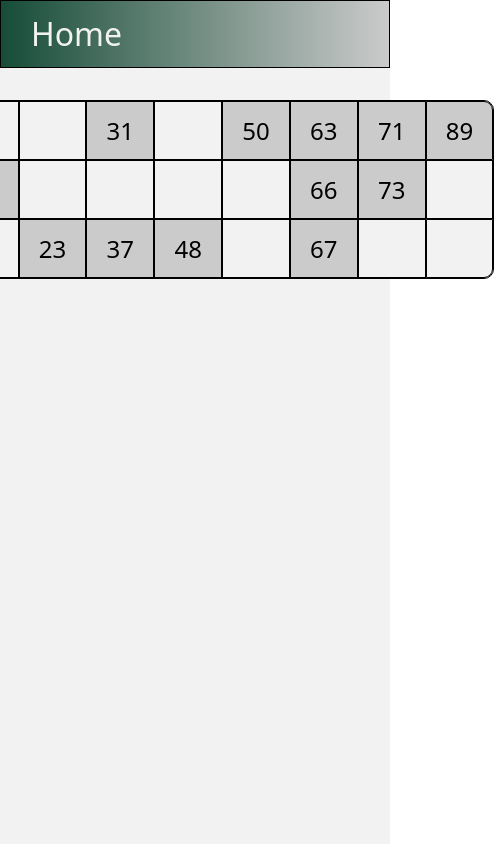
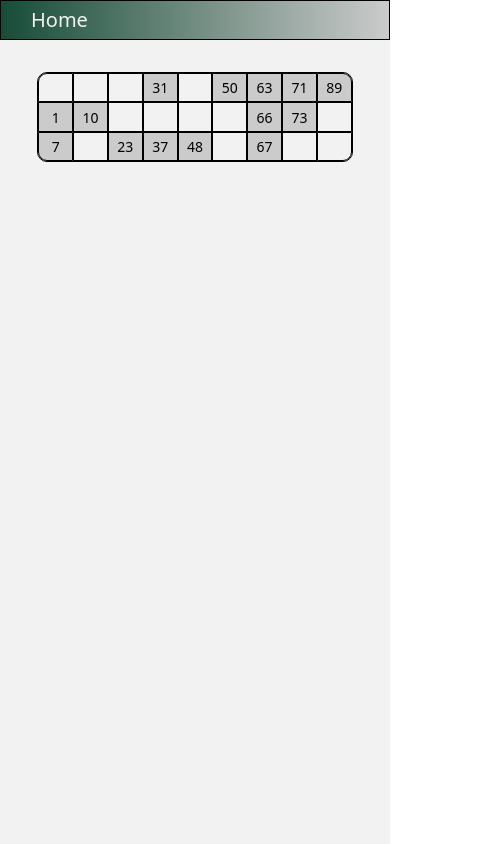
Before and after one commit to arnomatt/tombola, a React (Vite) app: page /cartelle/1 in a window 390 px wide. Shown: the whole page, 494 px wide, since content can reach past the window. Built offline with nearby package versions, Linux system fonts and the light colour scheme; a web font is replaced by a local one.

Commit message:
styling and responsive design fixes

```diff
--- a/src/App.css
+++ b/src/App.css
@@ -3,7 +3,7 @@
   flex-direction: column;
   align-items: center;
   width: 100vw;
-  height: 100vh;
+  min-height: 100vh;
   background: var(--background);
 }
 
--- a/src/components/cartelle/Cartella.css
+++ b/src/components/cartelle/Cartella.css
@@ -10,11 +10,23 @@
 .casella {
     text-align: center;
     border: 1px solid black;
-    padding: 0.5em 0.8em;
-    font-size: 1.5em;
+    padding: 0.3em 0.6em;
+    font-size: 24px;
     font-weight: 500;
     border-radius: 0;
     background: var(--secondary-color);
+}
+
+@media (max-width: 500px) {
+    .casella {
+        font-size: 16px;
+    }
+}
+
+@media (max-width: 420px) {
+    .casella {
+        font-size: 14px;
+    }
 }
 
 .cartella .casella:nth-child(1) {
--- a/src/components/navigation/NavBar.css
+++ b/src/components/navigation/NavBar.css
@@ -6,13 +6,25 @@
     align-items: center;
     width: 100%;
     box-sizing: border-box;
-    height: 8vh;
+    height: 2em;
     background: linear-gradient(to right, var(--primary-color), var(--secondary-color));
     padding: 10px 30px;
     border: 1px solid black;
+    font-size: 32px;
 }
 
 .navBar a {
     color: var(--text-color);
-    font-size: 2rem;
 }
+
+@media (max-width: 500px) {
+    .navBar {
+        font-size: 24px;
+    }
+}
+
+@media (max-width: 420px) {
+    .navBar {
+        font-size: 20px;
+    }
+}
--- a/src/index.css
+++ b/src/index.css
@@ -48,9 +48,11 @@ button {
   font-size: 1em;
   font-weight: 500;
   font-family: inherit;
-  background-color: #1a1a1a;
+  background-color: white;
   cursor: pointer;
   transition: border-color 0.25s;
+  color: black;
+  background-repeat: repeat
 }
 button:hover {
   border-color: #646cff;
--- a/src/pages/Cartelle.css
+++ b/src/pages/Cartelle.css
@@ -1,6 +1,6 @@
 .cartelle {
     display:flex;
     flex-direction: column;
-    margin: 2em;
+    margin: 2em 0;
     gap: 30px;
 }
```
